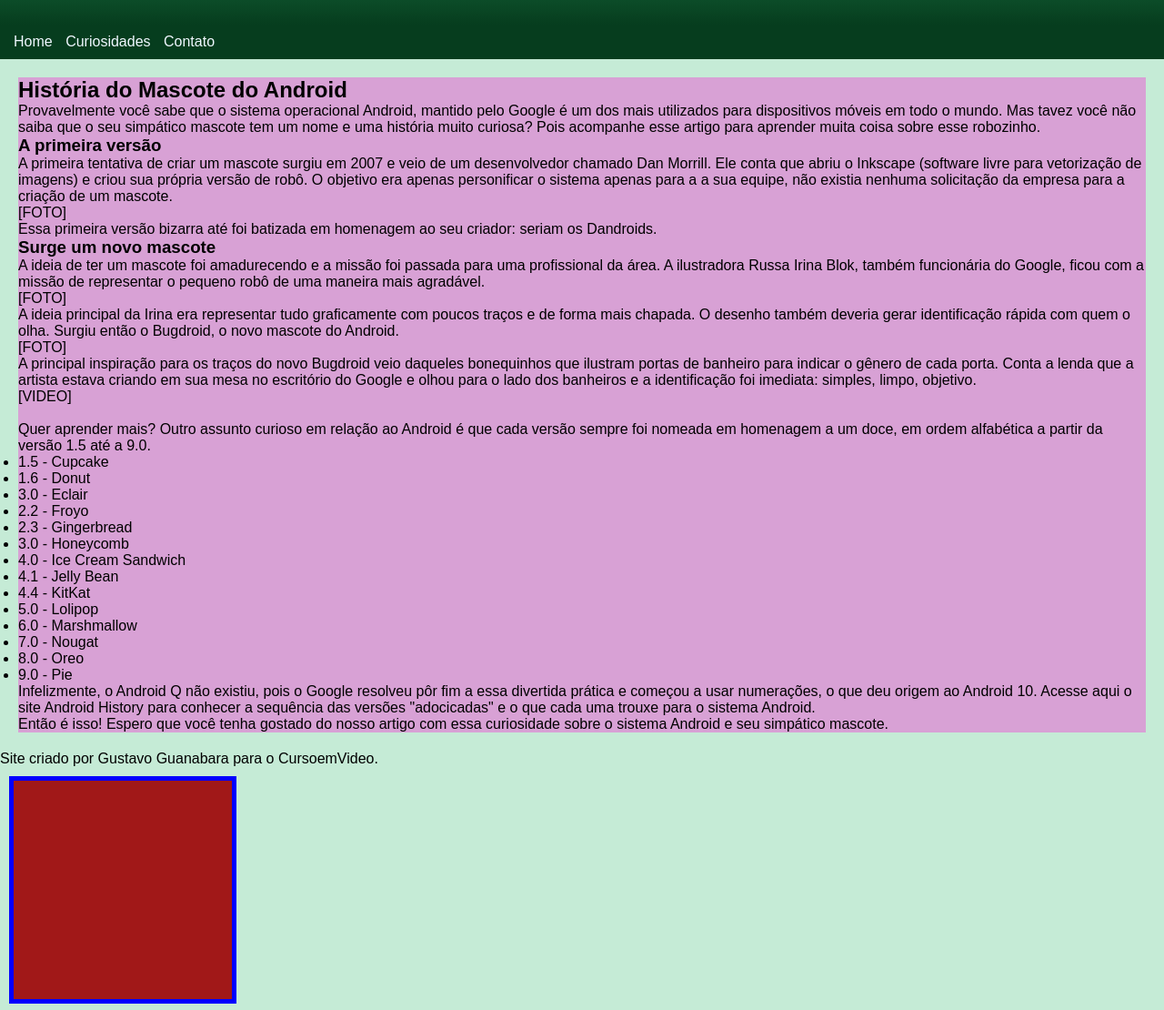
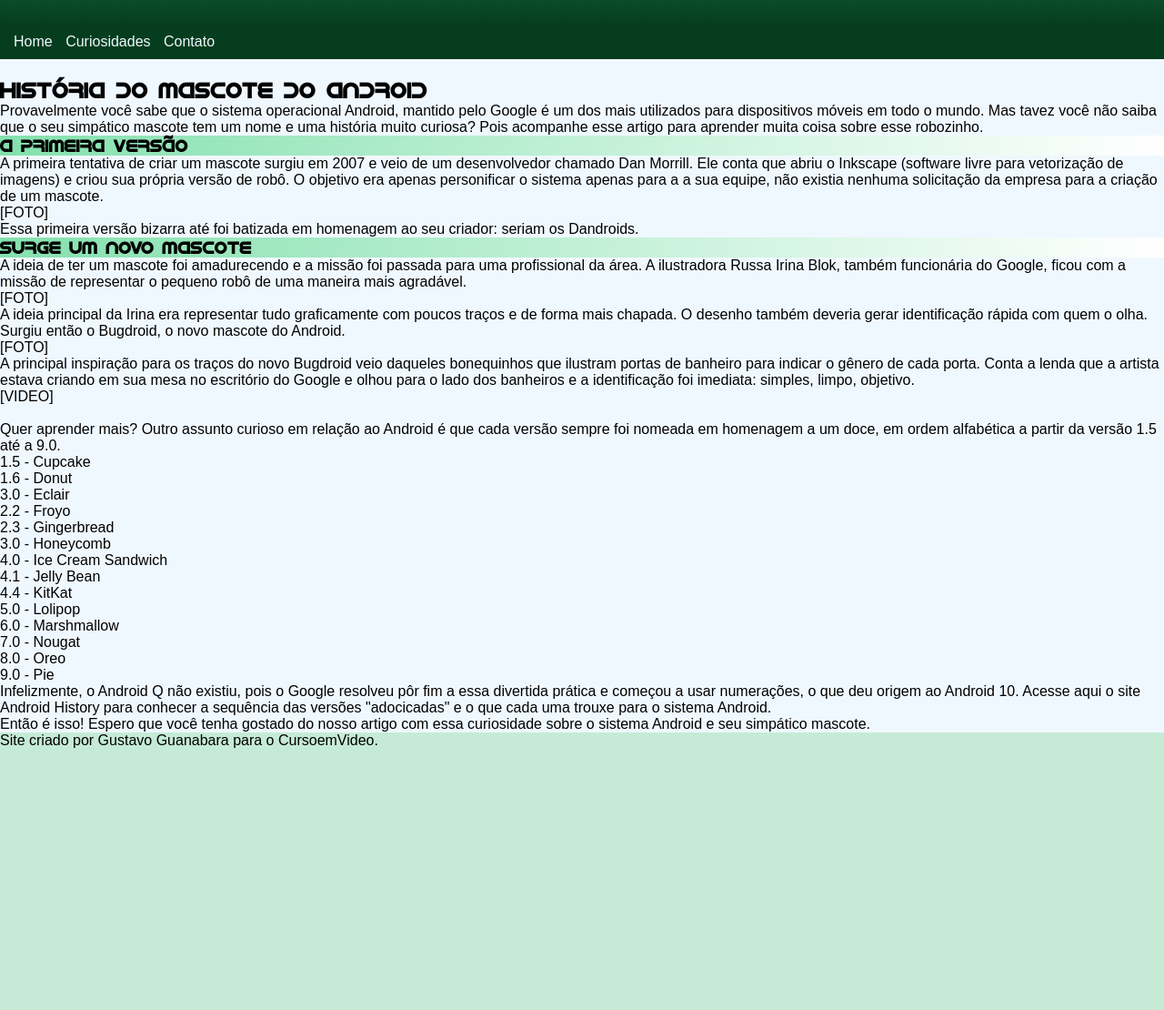
Before and after one commit to gabrielvox/html-css, a plain HTML site: page exercicios/Androidsite/android.html in a window 1280 px wide. Shown: the part 164-1274 px from the top of the page at 91% size. After the commit the page ends 987 px from the top, so only its background shows below. Drawn offline with Linux system fonts and the light colour scheme.

Commit message:
teste padding top article

```diff
--- a/exercicios/Androidsite/android.html
+++ b/exercicios/Androidsite/android.html
@@ -24,11 +24,11 @@
 </nav>
 <main>
 <article>
-    <h2>História do Mascote do Android</h2>
+    <h2 class="font-android">História do Mascote do Android</h2>
 
     <p>Provavelmente você sabe que o sistema operacional Android, mantido pelo Google é um dos mais utilizados para dispositivos móveis em todo o mundo. Mas tavez você não saiba que o seu simpático mascote tem um nome e uma história muito curiosa? Pois acompanhe esse artigo para aprender muita coisa sobre esse robozinho.</p>
 
-    <h3>A primeira versão</h3>
+    <h3 class="font-android font-gradient">A primeira versão</h3>
 
     <p>A primeira tentativa de criar um mascote surgiu em 2007 e veio de um desenvolvedor chamado Dan Morrill. Ele conta que abriu o Inkscape (software livre para vetorização de imagens) e criou sua própria versão de robô. O objetivo era apenas personificar o sistema apenas para a a sua equipe, não existia nenhuma solicitação da empresa para a criação de um mascote.</p>
 
@@ -36,7 +36,7 @@
 
     <p>Essa primeira versão bizarra até foi batizada em homenagem ao seu criador: seriam os Dandroids.</p>
 
-    <h3>Surge um novo mascote</h3>
+    <h3 class="font-android  font-gradient">Surge um novo mascote</h3>
 
     <p>A ideia de ter um mascote foi amadurecendo e a missão foi passada para uma profissional da área. A ilustradora Russa Irina Blok, também funcionária do Google, ficou com a missão de representar o pequeno robô de uma maneira mais agradável.</p>
 
--- a/exercicios/Androidsite/style.css
+++ b/exercicios/Androidsite/style.css
@@ -5,7 +5,7 @@
 
 @font-face {
     font-family: 'android';
-    src: url(pacote-projeto-d010/fontes/idroid.otf) format('opentype');
+    src: url(fontes/idroid.otf) format('opentype');
     font-weight: normal;
 }
 
@@ -49,8 +49,6 @@ header > h1 {
     font-size: 3em;
     font-weight: normal;
     text-shadow: 2px 2px 0px rgba(0, 0, 0, 0.404);
-
-
     /*pra que padding ou margin em outro local se so aqui da pra afastar o titulo do menu de navegacao; deixando o restante zerado*/
 }
 
@@ -63,7 +61,6 @@ header > p {
     max-width: 500px;
     margin: auto;
     text-shadow: 2px 2px 0px rgba(0, 0, 0, 0.404);
-
 }
 
 nav {
@@ -77,33 +74,31 @@ nav > a {
     text-decoration: none;
     border-radius: 3px;
     transition-duration: .6s;
-
 }
 
 nav > a:hover {
     background-color: rgba(255, 255, 255, 0.706);
     color: black;
     /* nao sei pq essa merda de margem nao cola com a do lado mesmo especificando tudo com 0   sempre fica um espaco entre os hover, ou seja, sempre vai ter espaco entre um texto e outro nao sei pq*/
+}
 
+article {
+    background-color: aliceblue ;
+    /* margin:20px; */ /* px temporario*/
+}
 
+.font-android {
+    font-family: var(--fonte-android);
+}
 
+.font-gradient {
+    background-image:linear-gradient(to right, var(--cor1), white);
+}
+
+main {
 
 }
 
 article {
-    background-color: rgba(255, 0, 212, 0.318);
-    margin:20px; /* px temporario*/
+    padding-top: 20px;
 }
-
-div {
-    display: block;
-    width: 200px;
-    height: 200px;
-    background-color: rgb(161, 24, 24);
-    margin: 10px;
-    border-color: blue;
-    border-width: 5px;
-    border-style: solid;
-    padding: 20px;
-
-}
```
